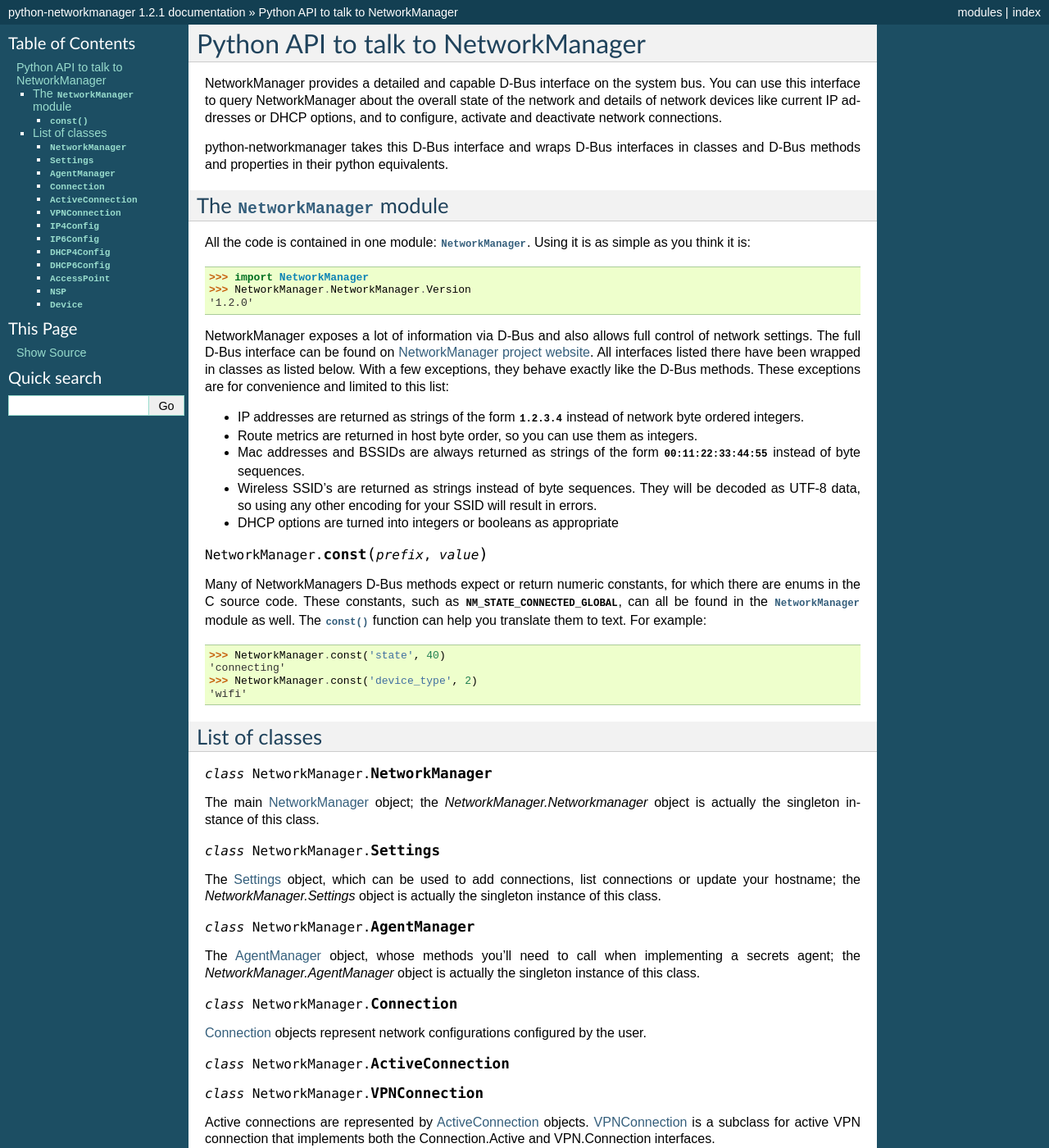
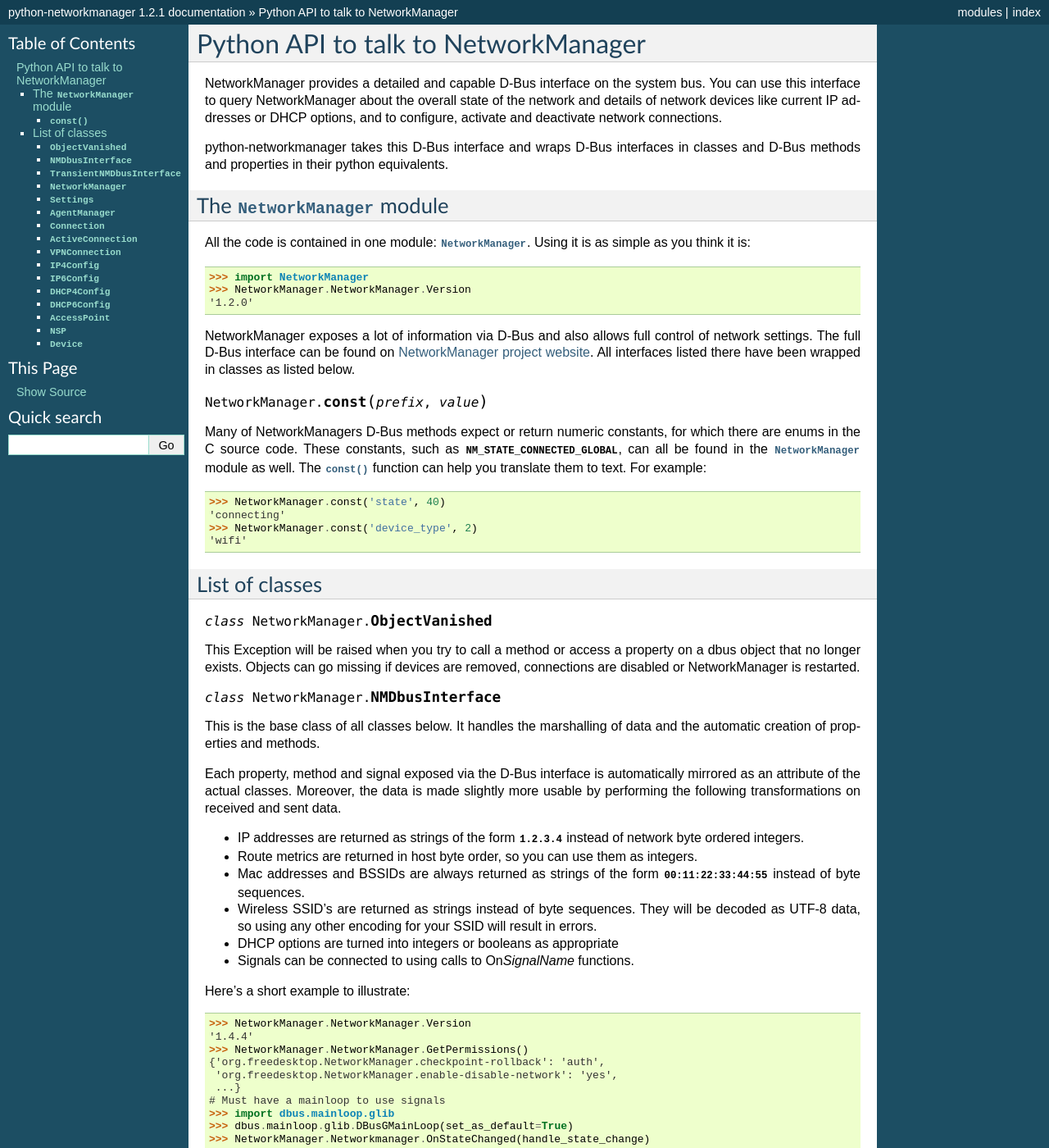
Before and after one commit to seveas/python-networkmanager, a Sphinx documentation site: the page built from docs/index.rst, in a window 1280 px wide and 1400 px high. Shown: the whole window at 82% size. Built offline with Sphinx 7.4.7, drawn with Linux system fonts in a browser that asks for light colours; some of the changed text lies outside the part shown.

Commit message:
Documentation update

```diff
--- a/docs/index.rst
+++ b/docs/index.rst
@@ -27,20 +27,7 @@ simple as you think it is:
 NetworkManager exposes a lot of information via D-Bus and also allows full
 control of network settings. The full D-Bus interface can be found on
 `NetworkManager project website`_. All interfaces listed there have been
-wrapped in classes as listed below. With a few exceptions, they behave exactly
-like the D-Bus methods. These exceptions are for convenience and limited to
-this list:
-
-* IP addresses are returned as strings of the form :data:`1.2.3.4` instead of
-  network byte ordered integers.
-* Route metrics are returned in host byte order, so you can use them as
-  integers.
-* Mac addresses and BSSIDs are always returned as strings of the form
-  :data:`00:11:22:33:44:55` instead of byte sequences.
-* Wireless SSID's are returned as strings instead of byte sequences. They will
-  be decoded as UTF-8 data, so using any other encoding for your SSID will
-  result in errors.
-* DHCP options are turned into integers or booleans as appropriate
+wrapped in classes as listed below.
 
 .. function:: const(prefix, value)
 
@@ -61,6 +48,52 @@ translate them to text. For example:
 
 List of classes
 ---------------
+.. class:: ObjectVanished
+
+This Exception will be raised when you try to call a method or access a
+property on a dbus object that no longer exists. Objects can go missing if
+devices are removed, connections are disabled or NetworkManager is restarted.
+
+.. class:: NMDbusInterface
+
+This is the base class of all classes below. It handles the marshalling of data
+and the automatic creation of properties and methods.
+
+Each property, method and signal exposed via the D-Bus interface is
+automatically mirrored as an attribute of the actual classes. Moreover, the
+data is made slightly more usable by performing the following transformations
+on received and sent data.
+
+* IP addresses are returned as strings of the form :data:`1.2.3.4` instead of
+  network byte ordered integers.
+* Route metrics are returned in host byte order, so you can use them as
+  integers.
+* Mac addresses and BSSIDs are always returned as strings of the form
+  :data:`00:11:22:33:44:55` instead of byte sequences.
+* Wireless SSID's are returned as strings instead of byte sequences. They will
+  be decoded as UTF-8 data, so using any other encoding for your SSID will
+  result in errors.
+* DHCP options are turned into integers or booleans as appropriate
+* Signals can be connected to using calls to On\ *SignalName* functions.
+
+Here's a short example to illustrate:
+
+    >>> NetworkManager.NetworkManager.Version
+    '1.4.4'
+    >>> NetworkManager.NetworkManager.GetPermissions()
+    {'org.freedesktop.NetworkManager.checkpoint-rollback': 'auth',
+     'org.freedesktop.NetworkManager.enable-disable-network': 'yes',
+     ...}
+    # Must have a mainloop to use signals
+    >>> import dbus.mainloop.glib
+    >>> dbus.mainloop.glib.DBusGMainLoop(set_as_default=True)
+    >>> NetworkManager.Networkmanager.OnStateChanged(handle_state_change)
+
+.. class:: TransientNMDbusInterface
+
+Subclasses of this class, which are ActiveConnection, NSP, IP[46]Config and
+DHCP[46]Config never survive a NetworkManager restart. Other objects may
+survive a restart, but get a different object path.
 
 .. class:: NetworkManager
 
```
